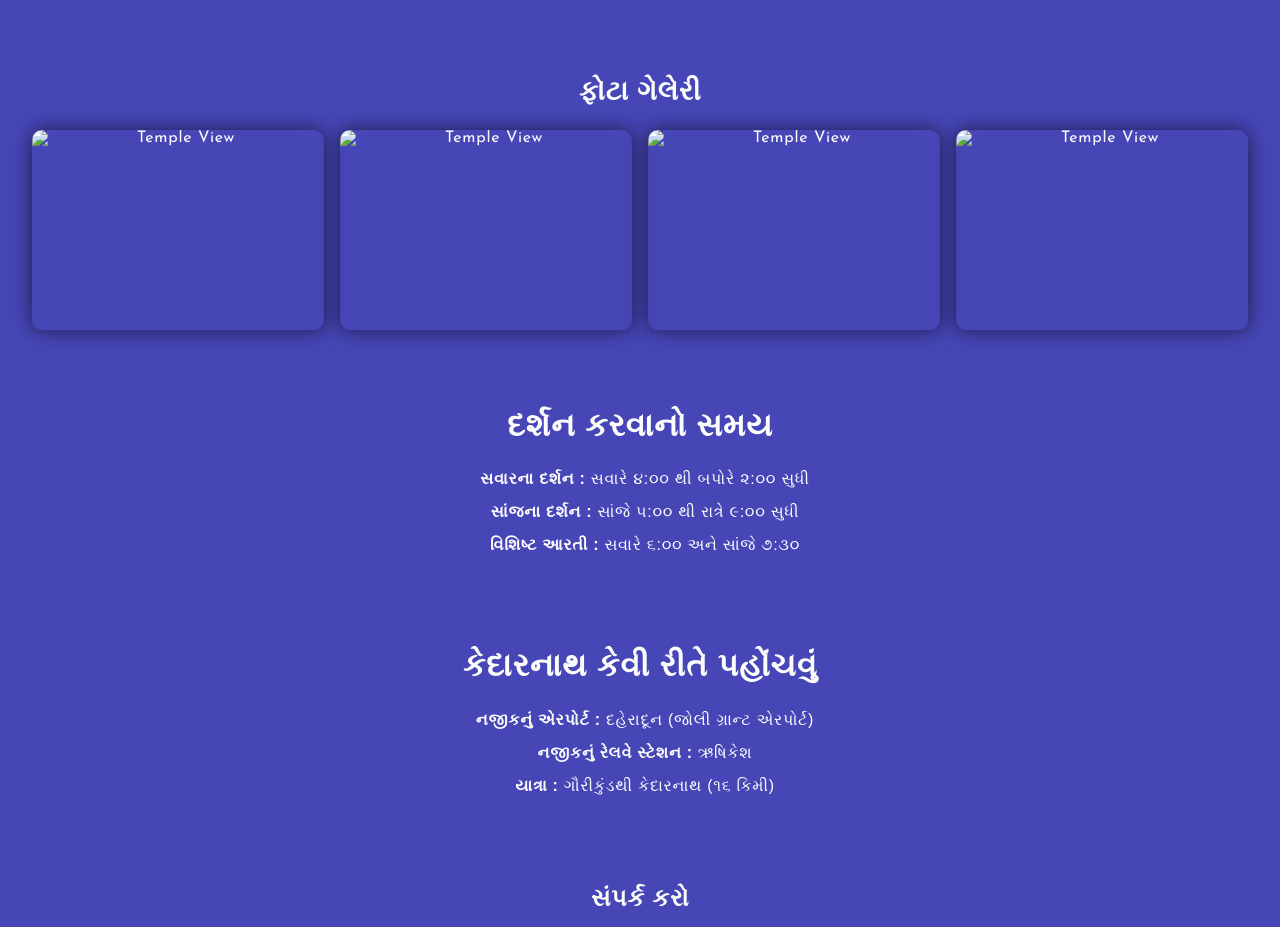
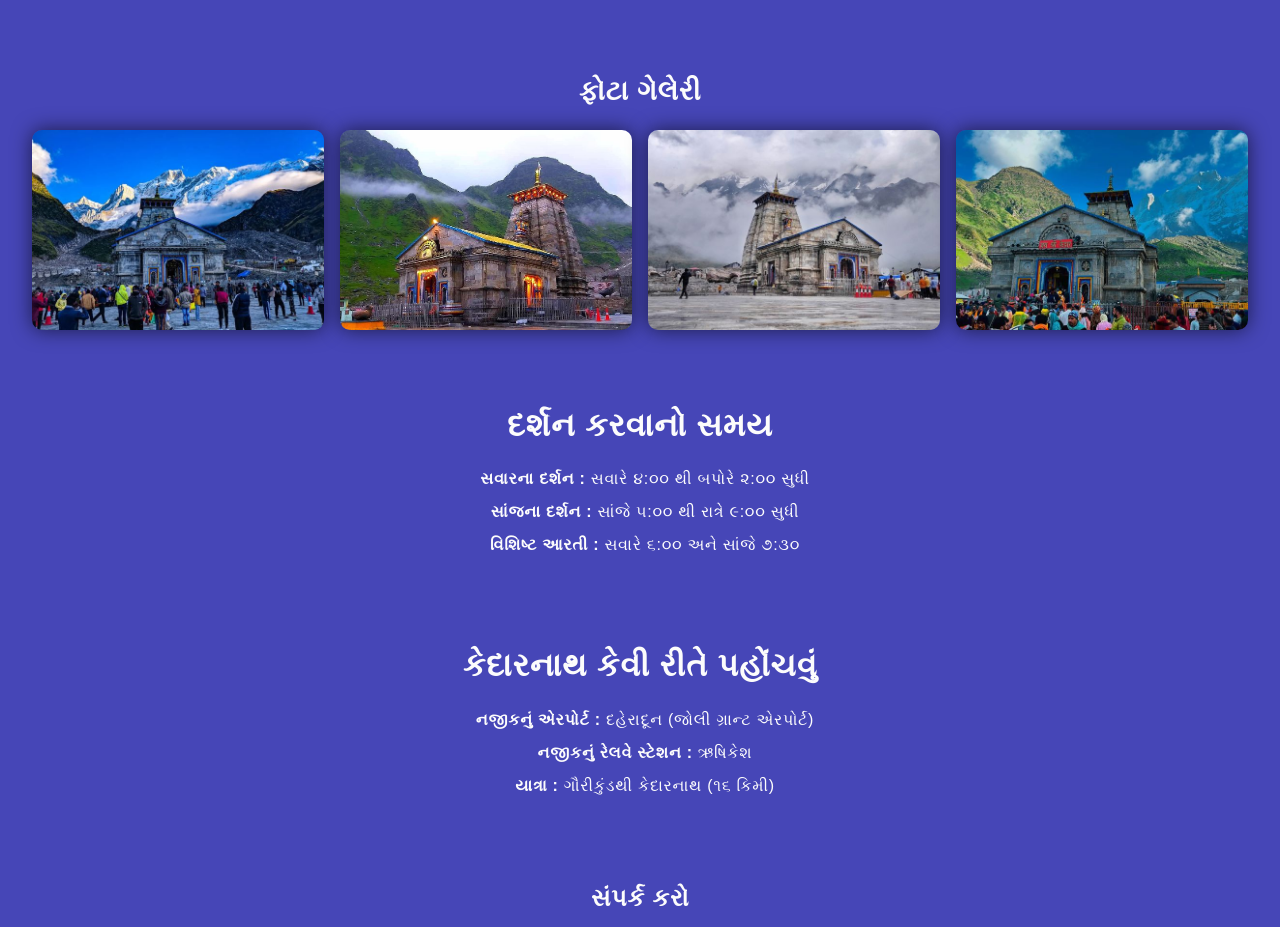
Before and after one commit to iamjaiminrathod/My-favourite-place-Kedarnath-, a plain HTML site: page index.html in a window 1280 px wide. Shown: the part 1020-1947 px from the top of the page. Drawn offline with Linux system fonts and the light colour scheme; a web font is replaced by a local one.

Commit message:
Add files via upload

```diff
--- a/index.html
+++ b/index.html
@@ -46,10 +46,10 @@
   <section id="gallery1">
     <h2 id="gujarati-1" style="font-size: 1.7rem;"><b>ફોટા ગેલેરી</b></h2>
     <div id="gallery">
-      <img src="img/img1.jpg" alt="Temple View">
-      <img src="img/img2.jpg" alt="Temple View">
-      <img src="img/img3.jpg" alt="Temple View">
-      <img src="img/img4.jpg" alt="Temple View">
+      <img src="img1.jpg" alt="Temple View">
+      <img src="img2.jpg" alt="Temple View">
+      <img src="img3.jpg" alt="Temple View">
+      <img src="img4.jpg" alt="Temple View">
     </div>
   </section>
 
```
